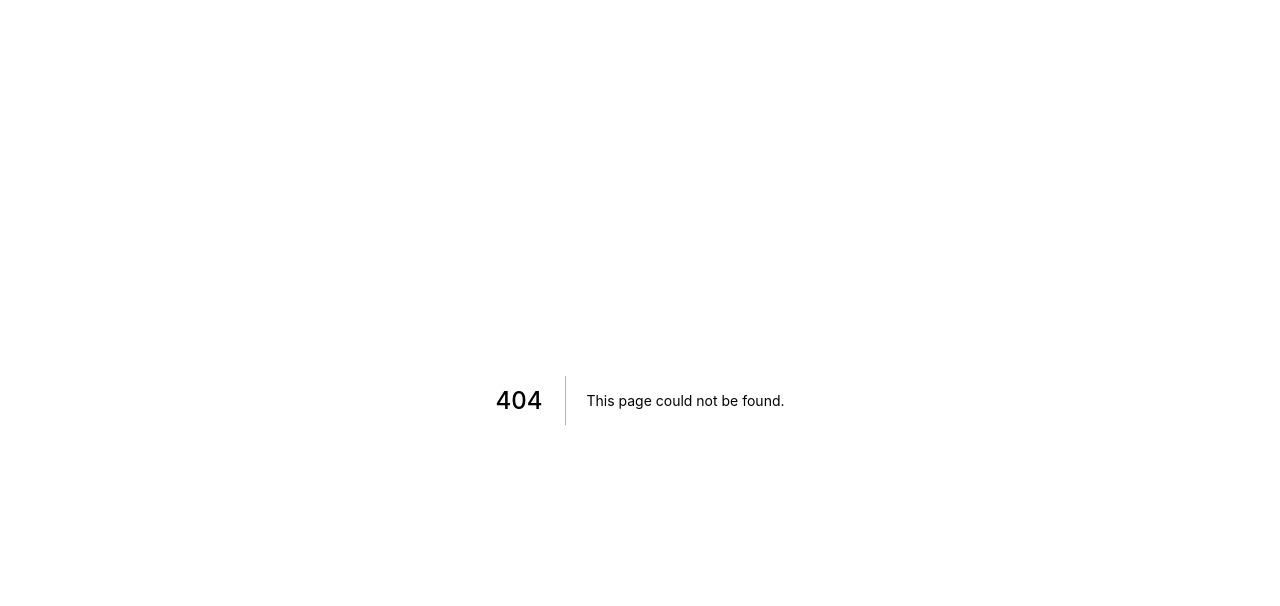
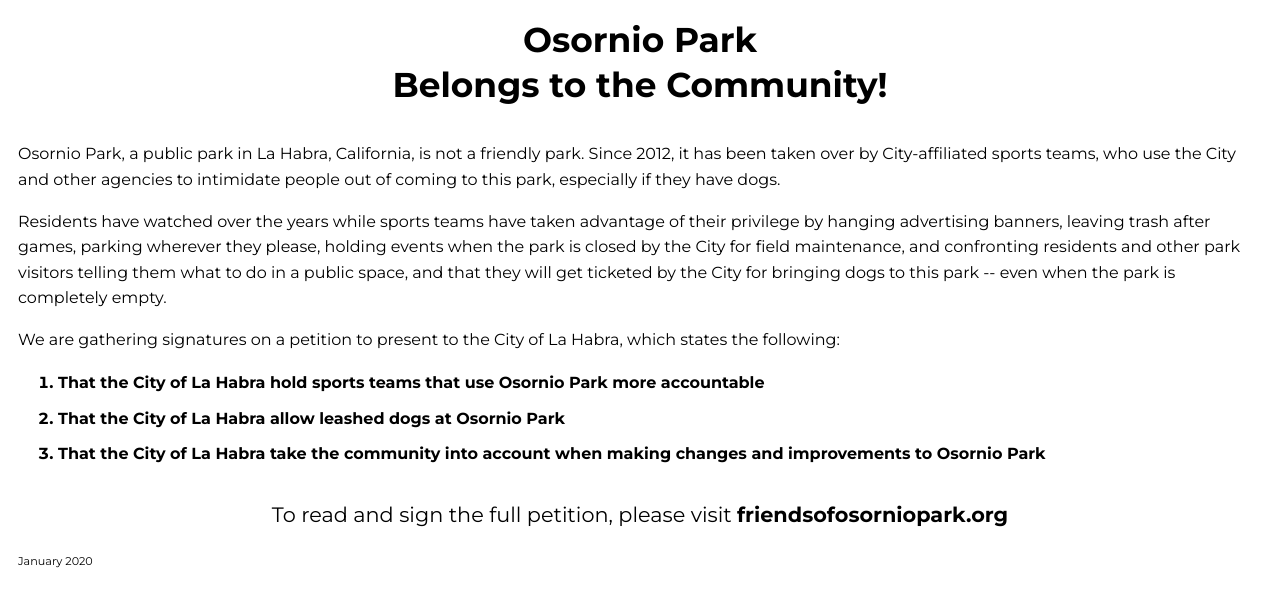
Before and after one commit to pixelsnob/friendsofosorniopark, a Next.js app: page /flyer in a window 1280 px wide. Before the commit this address had no page. Shown: the top 606 px of the page. Built offline with nearby package versions, Linux system fonts and the light colour scheme; a web font is replaced by a local one.

Commit message:
base.css, printable flyer

```diff
--- a/components/Head.js
+++ b/components/Head.js
@@ -5,7 +5,8 @@
 const Head = (props) => (
   <NextHead>
     <title>Osornio Park, La Habra, California | Friends of Osornio Park</title>
-    <meta name="viewport" content="width=device-width, initial-scale=1" />
+    {/* <meta name="viewport" content="width=device-width, initial-scale=1" /> */}
+    <link href="/css/base.css" rel="preload stylesheet" />
     <link href="https://fonts.googleapis.com/css?family=Baloo+Bhaijaan%7CMontserrat:400,700&display=swap" rel="stylesheet"></link>
     <link rel="canonical" href={`https://friendsofosorniopark.org${props.router.pathname}`} />
 
--- a/components/Nav.js
+++ b/components/Nav.js
@@ -1,6 +1,6 @@
 
 export default () => (
-  <nav>
+  <nav className="noprint">
     <ul>
       <li><a rel="prefetch" href="/issues">Osornio Park Issues</a></li>
       <li><a rel="prefetch" href="/sports-teams-and-the-community">Sports Teams and the Community</a></li>
--- /dev/null
+++ b/pages/flyer.js
@@ -0,0 +1,56 @@
+
+import Head from '../components/Head';
+import { Fragment } from 'react';
+import PetitionText from '../components/PetitionText';
+
+export default () => (
+  <Fragment>
+    <Head/>
+    <section>
+      <h1>Osornio Park<br/>Belongs to the Community!</h1>
+
+      {/* <p>We are a group of local residents with a common goal: to encourage the City of La Habra to make Osornio Park a more welcoming place for the entire community.
+      We are not affiliated with the City of La Habra.</p> */}
+      <article>
+        <p>Osornio Park, a public park in La Habra, California, is not a friendly park. Since 2012, it has been taken over by City-affiliated sports teams, who use the City and other agencies to intimidate people out of coming to this park, especially if they have dogs.</p>
+        <p>Residents have watched over the years while sports teams have taken advantage of their privilege by hanging advertising banners, leaving trash after games, parking wherever they please, holding events when the park is closed by the City for field maintenance, and confronting residents and other park visitors telling them what to do in a public space, and that they will get ticketed by the City for bringing dogs to this park -- even when the park is completely empty.</p>
+        <p>We are gathering signatures on a petition to present to the City of La Habra, which states the following:</p>
+      </article>
+
+      <article>
+        <ol className="petition-abbreviated">
+          <li>That the City of La Habra hold sports teams that use Osornio Park more accountable</li>
+          <li>That the City of La Habra allow leashed dogs at Osornio Park</li>
+          <li>That the City of La Habra take the community into account when making changes and improvements to Osornio Park</li>
+        </ol>
+      </article>
+      <article>
+        <p className="sign">To read and sign the full petition, please visit <strong>friendsofosorniopark.org</strong></p>
+      </article>
+    </section>
+    <footer>
+      January 2020
+    </footer>
+    <style jsx>{`
+      h1 {
+        font-size: 4.3vh;
+        margin-bottom: 3vh;
+      }
+      p, li {
+        font-size: 2vh;
+        line-height: 1.6;
+      }
+      li {
+        font-weight: bold;
+      }
+      .sign {
+        font-size: 2.6vh;
+        text-align: center;
+      }
+      footer {
+        text-align: left;
+        font-size: 1.4vh;
+      }
+    `}</style>
+  </Fragment>
+);
--- a/pages/petition.js
+++ b/pages/petition.js
@@ -33,7 +33,6 @@
         <td className="name">&nbsp;</td>
         <td className="signature">&nbsp;</td>
         <td className="date">&nbsp;</td>
-        {/* <td className="phone">&nbsp;</td> */}
         <td className="email-phone">&nbsp;</td>
       </tr>
     </Fragment>
@@ -57,7 +56,6 @@
           <th className="signature">Signature</th>
 
           <th className="date">Date</th>
-          {/* <th className="phone">Phone</th> */}
           <th className="email-phone">Email/Phone</th>
         </tr>
         {tableRows}
--- /dev/null
+++ b/public/css/base.css
@@ -0,0 +1,67 @@
+body {
+  font-family: 'Montserrat';
+  font-size: 1.1rem;
+  line-height: 1.7;
+  padding: 10px;
+}
+a:link, a:visited, a:active, a:hover {
+  color: green;
+  font-weight: bold;
+}
+a:hover {
+  color: #444;
+}
+nav a {
+  text-decoration: none;
+}
+a.loud {
+  background-color: green;
+  color: white;
+  padding: 1px 3px;
+  text-decoration: none;
+}
+a.loud:hover {
+  background-color: #444;
+}
+h1 {
+  text-align: center;
+  margin: 0;
+  line-height: 1.3;
+  padding-bottom: 10px;
+}
+h1 a {
+  text-decoration: none;
+}
+
+ul {
+  margin: 0;
+  padding-left: 30px;
+}
+li {
+  margin: 0;
+  padding: 0 0 10px 0;
+}
+blockquote {
+  background-color: #eee;
+  margin-left: 20px;
+  padding: 15px;
+}
+blockquote p:first-child {
+  margin-top: 0;
+}
+
+@media screen and (max-width: 768px) {
+  ul {
+    padding-left: 20px;
+  }
+}
+
+@media print {
+  .noprint {
+    display: none;
+  }
+  h2 {
+    font-size: 2.2rem;
+    margin: 0;
+  }
+}
```
Also changed, not shown: components/Footer.js (+2 -6 lines), components/Layout.js (+1 -73 lines), public/robots.txt (added).
